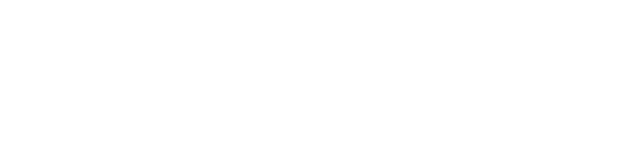
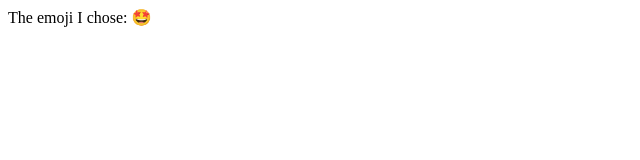
Before and after one commit to bngybongybrd/Portfolio, a plain HTML site: page intro.html in a window 1280 px wide. Shown: the whole page, without its empty margins (0-640 px from the left). Drawn offline with Linux system fonts and the light colour scheme.

Commit message:
Update intro.html

```diff
--- a/intro.html
+++ b/intro.html
@@ -4,7 +4,6 @@
 
   </head>
   <body>
-
-
+    The emoji I chose: &#x1F929
   </body>
 </html>
```
